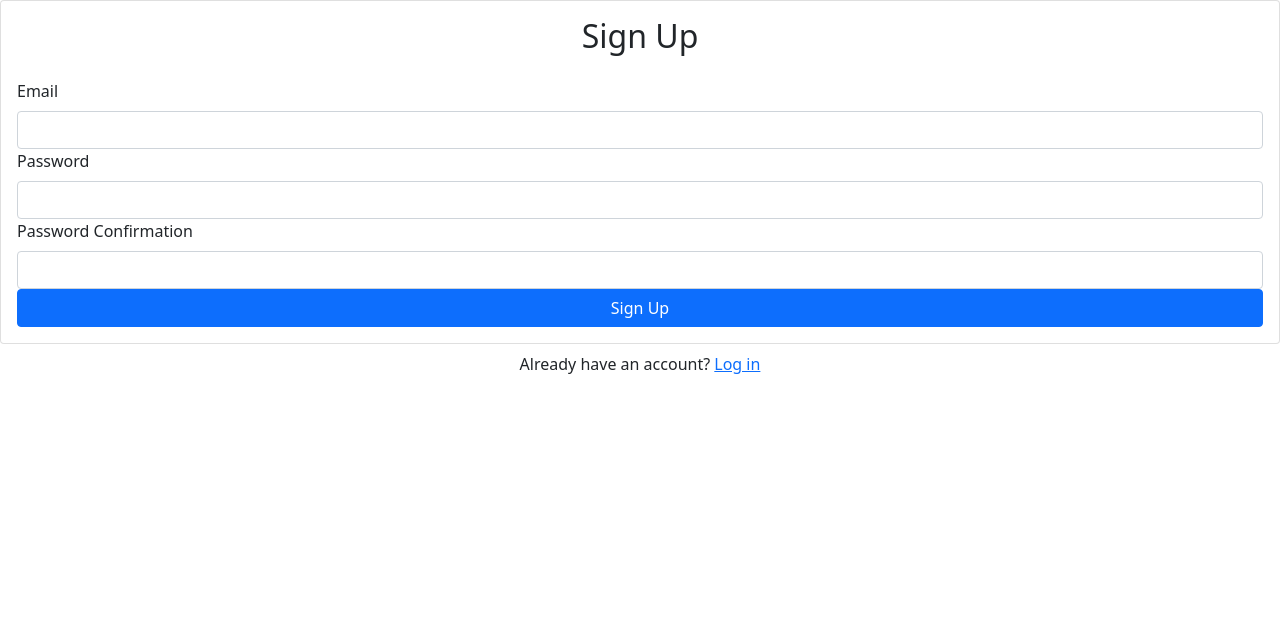
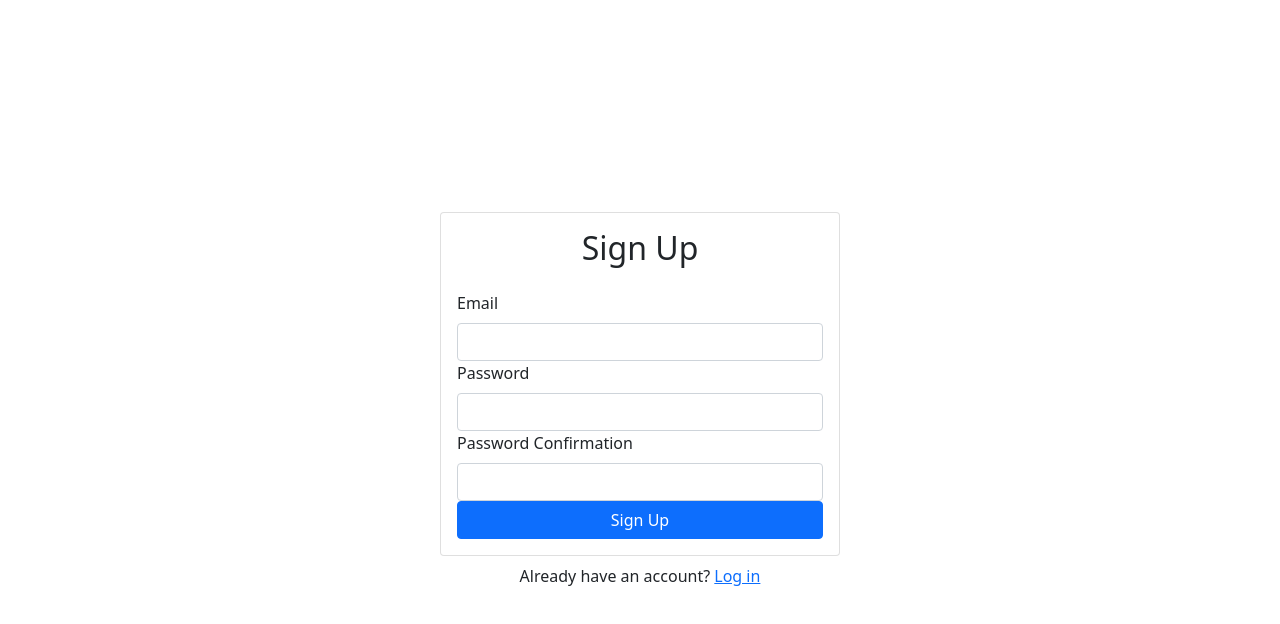
Before and after one commit to iali17/my-insta, a React (Create React App) app: page /signup in a window 1280 px wide. Shown: the top 624 px of the page. Built offline with nearby package versions, Linux system fonts and the light colour scheme; no server answers; what babel-plugin-relay, react-relay would draw is missing.

Commit message:
Adding a styling wrapper for auth pages and exporting types to its own file

```diff
--- /dev/null
+++ b/src/common/types.ts
@@ -0,0 +1,3 @@
+export type BasicChildProp = {
+  children: React.ReactNode;
+}
--- a/src/components/App.tsx
+++ b/src/components/App.tsx
@@ -13,7 +13,7 @@ import RelayEnvironment from '../RelayEnvironment';
 import { HomeScreen } from './HomeScreen';
 import NewPostScreen from './NewPostScreen';
 import Signup from './authentication/Signup';
-import { AuthProvider } from "../contexts/AuthContext"
+import { AuthProvider } from "../contexts/AuthContext";
 
 function App() {
   const environment = RelayEnvironment;
@@ -25,6 +25,7 @@ function App() {
             <Route path="/" exact component={HomeScreen}></Route>
             <Route path="/new/post" component={NewPostScreen}></Route>
             <Route path="/signup" component={Signup}></Route>
+            <Route path="/login" component={Signup}></Route>
           </Switch>
         </Router>
       </AuthProvider>
--- a/src/components/authentication/Signup.tsx
+++ b/src/components/authentication/Signup.tsx
@@ -1,14 +1,15 @@
 import React, { useRef, FormEvent, useState } from 'react';
 import { Form, Card, Button, Alert } from 'react-bootstrap';
 import { Link } from 'react-router-dom';
-import { useAuth } from '../../contexts/AuthContext'
+import { useAuth } from '../../contexts/AuthContext';
 import { useHistory } from 'react-router-dom';
+import AuthenticationWrapper from "./StylingWrapper";
 
 export default function Signup() {
   const emailRef = useRef<HTMLInputElement>(null);
   const passwordRef = useRef<HTMLInputElement>(null);
   const passwordConfirmRef = useRef<HTMLInputElement>(null);
-  const { signup, currentUser } = useAuth();
+  const { signup } = useAuth();
   const [error, setError] = useState<string>('');
   const [loading, setLoading] = useState<boolean>(false);
   const history = useHistory();
@@ -33,11 +34,11 @@ export default function Signup() {
   }
 
   return (
+    <AuthenticationWrapper>
       <>
         <Card>
           <Card.Body>
             <h2 className="text-center mb-4">Sign Up</h2>
-          {currentUser?.email}
             {error && <Alert variant="danger">{error}</Alert>}
             <Form onSubmit={handleSubmit}>
               <Form.Group id="email">
@@ -60,5 +61,6 @@ export default function Signup() {
           Already have an account? <Link to="/login">Log in</Link>
         </div>
       </>
+    </AuthenticationWrapper>
   )
 }
--- /dev/null
+++ b/src/components/authentication/StylingWrapper.tsx
@@ -0,0 +1,16 @@
+import React from 'react'
+import { Container } from 'react-bootstrap'
+import { BasicChildProp } from "../../common/types"
+
+export default function AuthenticationWrapper({ children }: BasicChildProp) {
+  return (
+    <Container
+      className="d-flex align-items-center justify-content-center"
+      style={{minHeight:"100vh"}}
+    >
+      <div className="w-100" style={{maxWidth: "400px"}}>
+        { children }
+      </div>
+    </Container>
+  )
+}
```
Also changed, not shown: src/contexts/AuthContext.tsx (+3 -6 lines). Lines whose indentation alone changed are shown as unchanged.
